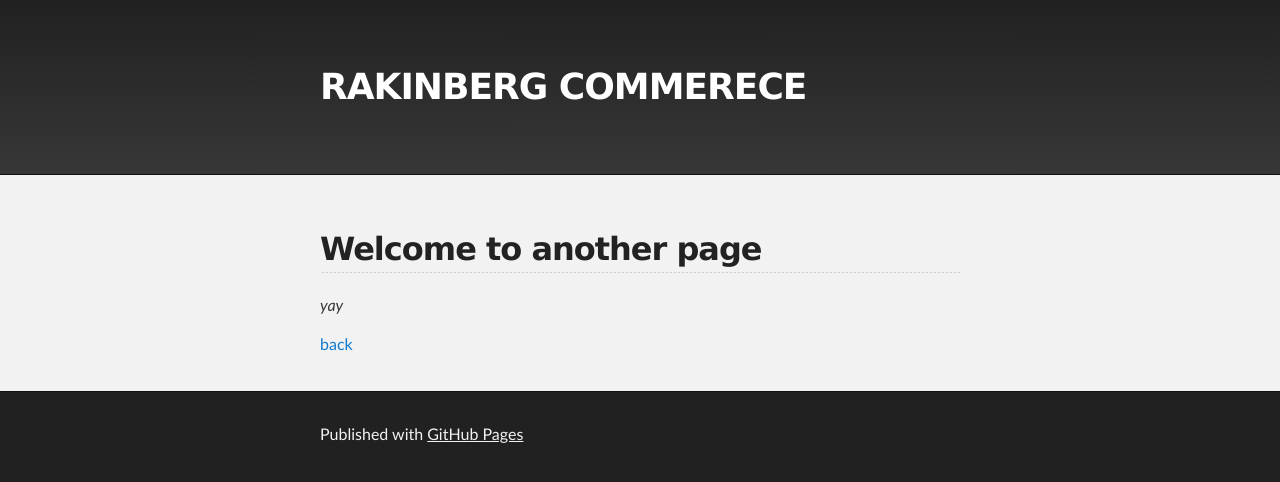
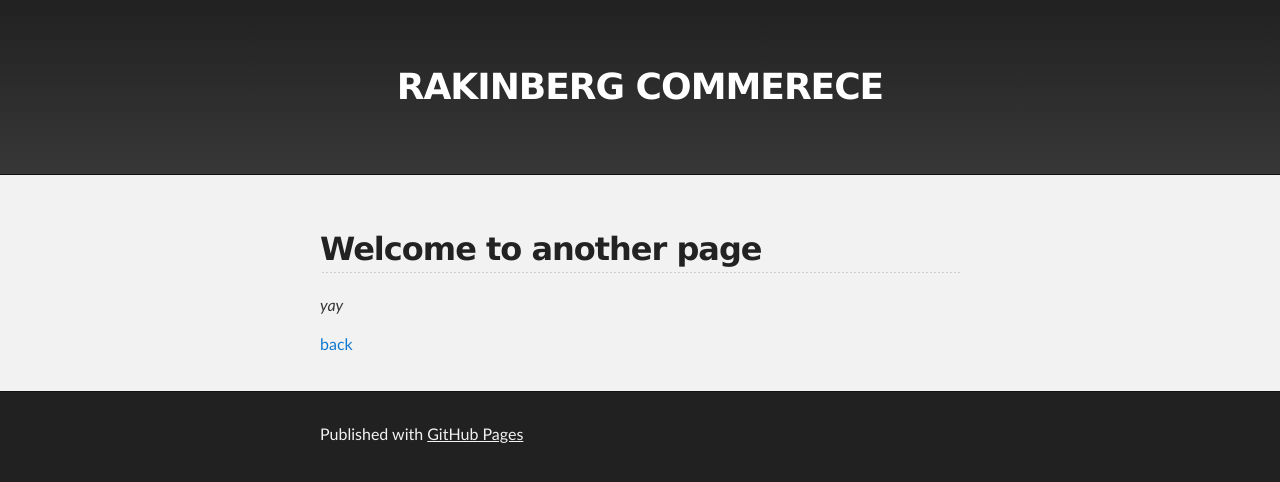
Before and after one commit to rakinberg/rakinberg.github.io, a Jekyll site: the page built from another-page.md, in a window 1280 px wide. Shown: the top 482 px of the page. Built offline with Jekyll 4.4.1, drawn with Linux system fonts in a browser that asks for light colours; the repository's description, which GitHub fills in, is left out; our own code applies the rules of GitHub Pages for plain Markdown files.

Commit message:
Update _config.yml

```diff
--- a/_config.yml
+++ b/_config.yml
@@ -1,4 +1,4 @@
-title: <h1 id="demo" style="text-align:left; color:white;">RAKINBERG COMMERECE</h1>
+title: <h1 id="demo" style="text-align:center; color:white;">RAKINBERG COMMERECE</h1>
 description:
 show_downloads: false
 google_analytics:
```
